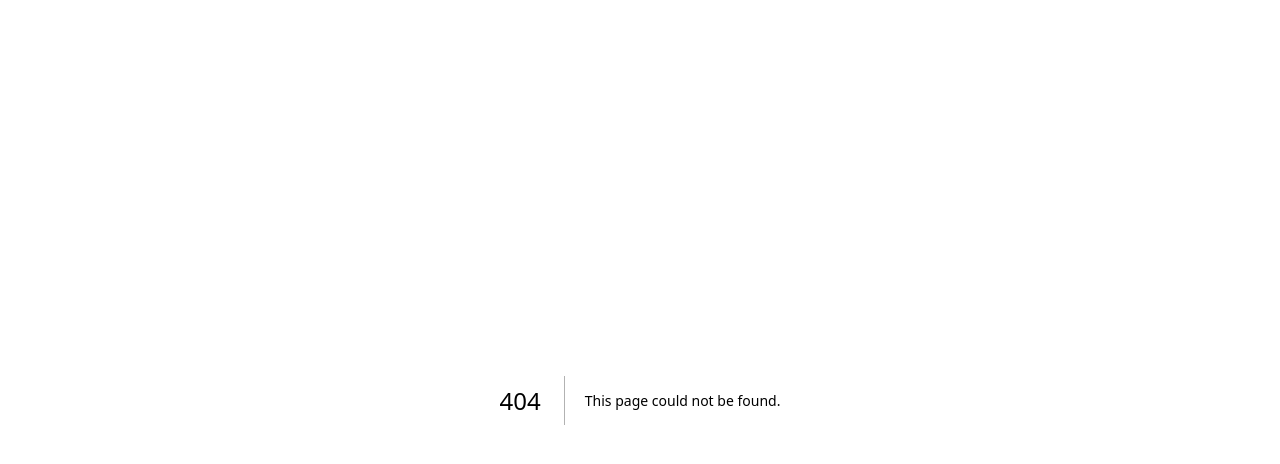
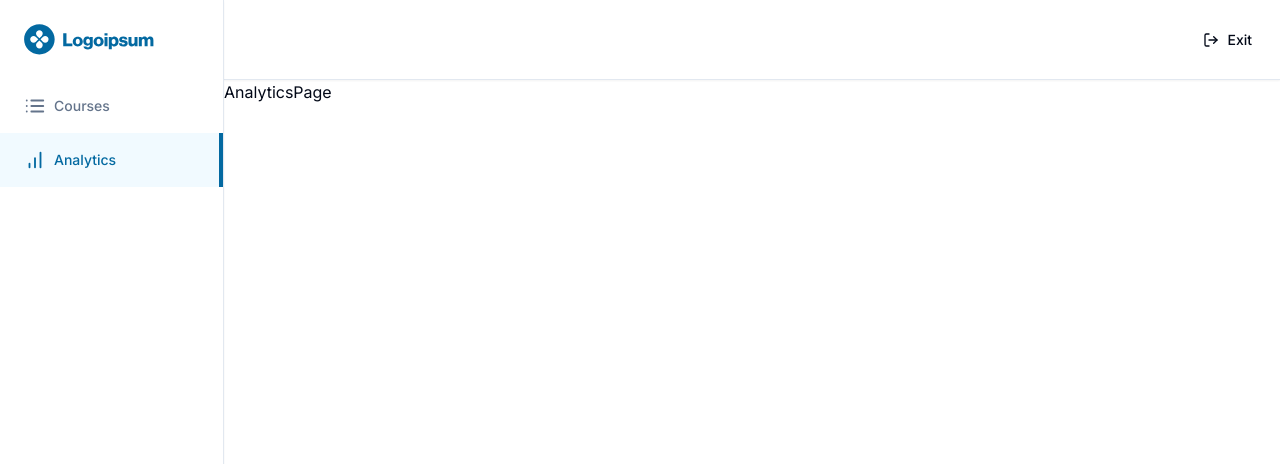
Before and after one commit to haikaljs/LMS-CLONE-CWA, a Next.js app: page /teacher/analytics in a window 1280 px wide. Before the commit this address had no page. Shown: the top 464 px of the page. Built offline with nearby package versions, Linux system fonts and the light colour scheme.

Commit message:
Dynamic layout for teacher or guest

```diff
--- /dev/null
+++ b/app/(dashboard)/(routes)/teacher/analytics/page.tsx
@@ -0,0 +1,7 @@
+
+
+const AnalyticsPage = () => {
+  return <div>AnalyticsPage</div>;
+};
+
+export default AnalyticsPage;
--- /dev/null
+++ b/app/(dashboard)/(routes)/teacher/courses/page.tsx
@@ -0,0 +1,7 @@
+import React from "react";
+
+const CoursesPage = () => {
+  return <div>CoursesPage</div>;
+};
+
+export default CoursesPage;
--- a/app/(dashboard)/_components/sidebar-routes.tsx
+++ b/app/(dashboard)/_components/sidebar-routes.tsx
@@ -1,6 +1,7 @@
 "use client";
-import { Compass, Layout } from "lucide-react";
+import { BarChart, Compass, Layout, List } from "lucide-react";
 import SidebarItem from "./sidebar-item";
+import { usePathname } from "next/navigation";
 
 const guestRoutes = [
   {
@@ -15,8 +16,23 @@
   },
 ];
 
+const teacherRoutes = [
+  {
+    icon: List,
+    label: "Courses",
+    href: "/teacher/courses",
+  },
+  {
+    icon: BarChart,
+    label: "Analytics",
+    href: "/teacher/analytics",
+  },
+];
+
 const SidebarRoutes = () => {
-  const routes = guestRoutes;
+  const pathname = usePathname();
+  const isTeacherPage = pathname.includes("/teacher");
+  const routes = isTeacherPage ? teacherRoutes : guestRoutes;
 
   return (
     <div className="flex flex-col w-full">
--- a/app/(dashboard)/layout.tsx
+++ b/app/(dashboard)/layout.tsx
@@ -10,7 +10,7 @@
       <div className="hidden md:flex h-full w-56 flex-col fixed inset-y-0 z-50">
         <Sidebar />
       </div>
-      <main className="md:pl-56 h-full">{children}</main>
+      <main className="md:pl-56 pt-[80px] h-full">{children}</main>
     </div>
   );
 };
--- a/components/navbar-routes.tsx
+++ b/components/navbar-routes.tsx
@@ -1,11 +1,38 @@
 "use client";
 
 import { UserButton } from "@clerk/nextjs";
+import { usePathname } from "next/navigation";
+
+import { Button } from "./ui/button";
+import { LogOut } from "lucide-react";
+import Link from "next/link";
 
 const NavbarRoutes = () => {
-  return <div className="flex gap-x-2 ml-auto">
-    <UserButton/>
-  </div>;
+  const pathname = usePathname();
+
+
+  const isTeacher = pathname?.startsWith("/teacher");
+  const isPlayerPage = pathname.includes("/chapter");
+
+  return (
+    <div className="flex gap-x-2 ml-auto">
+      {isTeacher || isPlayerPage ? (
+        <Link href={"/"}>
+          <Button size="sm" variant="ghost">
+            <LogOut className="h-4 w-4 mr-2" />
+            Exit
+          </Button>
+        </Link>
+      ) : (
+        <Link href={"/teacher/courses"}>
+          <Button size="sm" variant="ghost">
+            Teacher mode{" "}
+          </Button>
+        </Link>
+      )}
+      <UserButton afterSignOutUrl="/" />
+    </div>
+  );
 };
 
 export default NavbarRoutes;
```
